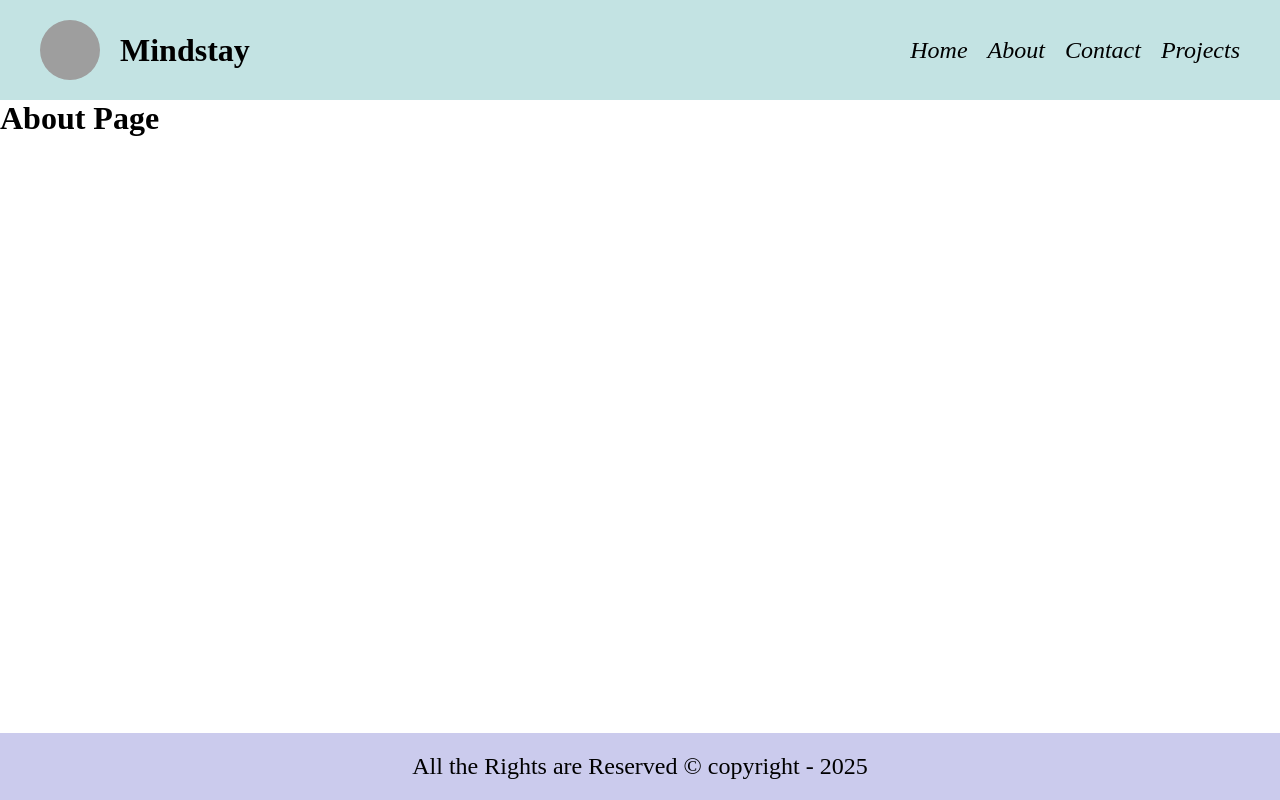
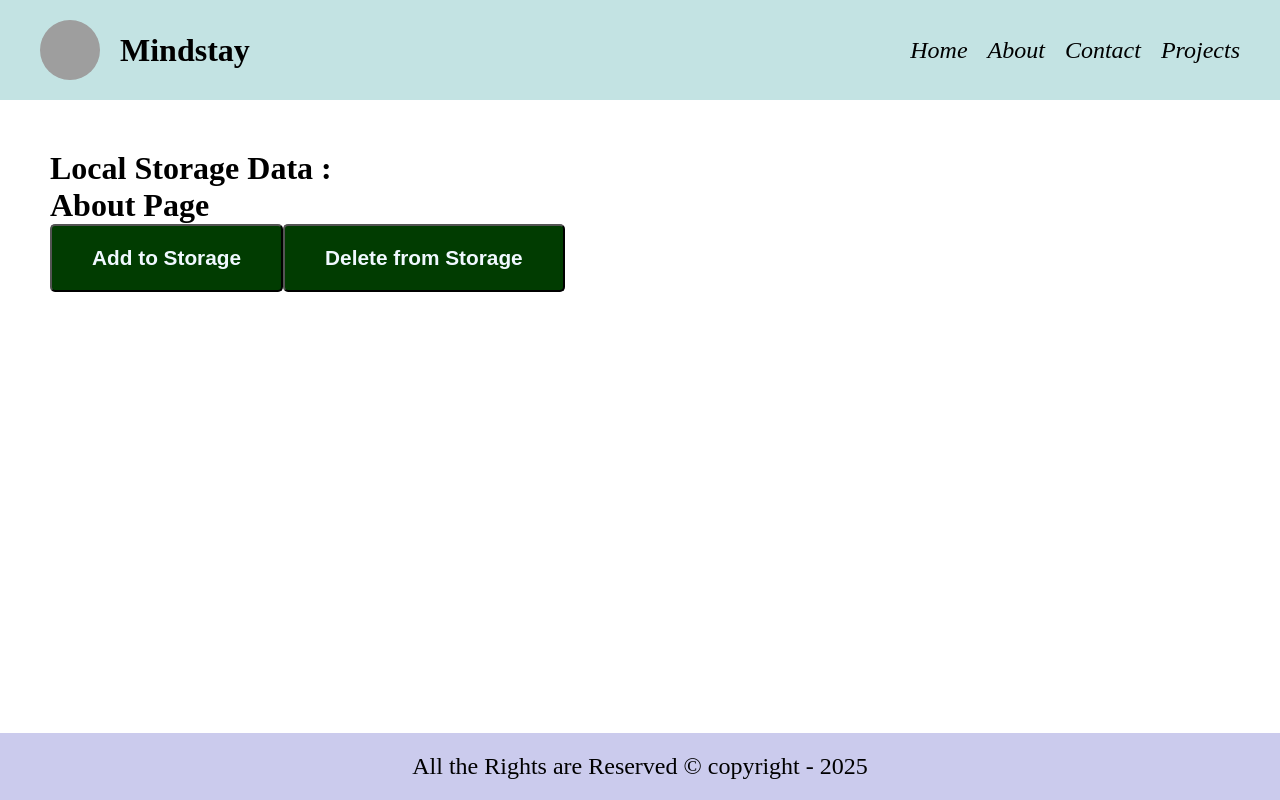
Before and after one commit to coding-tiger-aditya-jawanjal/mern-course-mindstay-1, a React (Vite) app in the folder react/: page /about in a window 1280 px wide. Built offline with nearby package versions, Linux system fonts and the light colour scheme; grey boxes are pictures that could not be loaded.

Commit message:
useEffect Hook and Local or Session Storage

```diff
--- a/react/src/pages/About.jsx
+++ b/react/src/pages/About.jsx
@@ -1,7 +1,38 @@
+import { useEffect } from "react";
+
 const About = () => {
+  useEffect(() => {
+    const auth1 = localStorage.getItem("token");
+    const auth2 = sessionStorage.getItem("token");
+
+    console.log(auth1);
+    console.log(auth2);
+  }, []);
+
+  const handleAdd = () => {
+    localStorage.setItem(
+      "token",
+      JSON.stringify({ name: "pushkar", rollno: 52 })
+    );
+
+    sessionStorage.setItem("token", "this-is-a-token-sessionstorage");
+  };
+
+  const handleDelete = () => {
+    localStorage.clear();
+    sessionStorage.clear();
+  };
+
   return (
-    <div>
+    <div style={{ margin: "50px" }}>
+      <h2> Local Storage Data : </h2>
       <h2> About Page </h2>
+      <button className="btn" onClick={handleAdd}>
+        Add to Storage
+      </button>
+      <button className="btn" onClick={handleDelete}>
+        Delete from Storage
+      </button>
     </div>
   );
 };
--- a/react/src/pages/Home.jsx
+++ b/react/src/pages/Home.jsx
@@ -1,4 +1,5 @@
-import { useState } from "react";
+import { useEffect, useState } from "react";
+import "../styles/home.css";
 
 const Home = () => {
   const [text, setText] = useState("");
@@ -10,6 +11,8 @@ const Home = () => {
     3. useState - hook in react.js
     4. ""       - initial state / value
   */
+
+  useEffect(() => {}, []);
 
   const handleAdd = () => {
     setTasks((prev) => [...prev, text]);
@@ -33,7 +36,7 @@ const Home = () => {
       <div className="box">
         {tasks?.length > 0 &&
           tasks.map((element, index) => {
-            return <p key={index}>{element}</p>;
+            return <p key={index}>{index + 1 + ". " + element}</p>;
           })}
       </div>
     </main>
@@ -41,3 +44,24 @@ const Home = () => {
 };
 
 export default Home;
+
+/*
+
+1. LocalStorage - persist
+2. Session Storage - removed when the browser tab is closed
+3. Cookies - After given time , it deletes
+*/
+
+
+/*
+  useEffect Hook
+
+  1. Functional Comp
+    a. useEffect Hook
+
+  2. Class Compo
+    a. componentDidMount
+    b. componendDidUnmount
+    c. componentDidUpdate
+
+ */
--- a/react/src/styles/header.css
+++ b/react/src/styles/header.css
@@ -41,46 +41,3 @@ nav {
   color: blue;
   text-decoration: underline;
 }
-
-main {
-  display: flex;
-  flex-direction: column;
-  min-height: 100dvh;
-  justify-content: center;
-  align-items: center;
-}
-
-.btn {
-  padding: 20px 40px;
-  font-size: 1.3rem;
-  font-weight: bold;
-  border-radius: 5px;
-  background: rgb(1, 60, 1);
-  color: aliceblue;
-  cursor: pointer;
-  transition: all ease-in-out 300ms;
-}
-
-button:hover {
-  scale: 105%;
-  background: red;
-}
-
-.input-box {
-  display: flex;
-  align-items: center;
-  gap: 20px;
-}
-
-input {
-  font-size: 1.3rem;
-  padding: 20px 40px;
-  border-radius: 5px;
-  width: 500px;
-}
-
-.box {
-  align-self: flex-start;
-  margin: 30px 420px;
-  font-size: 1.2rem;
-}
--- /dev/null
+++ b/react/src/styles/home.css
@@ -0,0 +1,46 @@
+main {
+  display: flex;
+  flex-direction: column;
+  min-height: 100dvh;
+  justify-content: center;
+  align-items: center;
+}
+
+.btn {
+  padding: 20px 40px;
+  font-size: 1.3rem;
+  font-weight: bold;
+  border-radius: 5px;
+  background: rgb(1, 60, 1);
+  color: aliceblue;
+  cursor: pointer;
+  transition: all ease-in-out 300ms;
+}
+
+button:hover {
+  scale: 105%;
+  background: red;
+}
+
+.input-box {
+  display: flex;
+  align-items: center;
+  gap: 20px;
+}
+
+input {
+  font-size: 1.3rem;
+  padding: 20px 40px;
+  border-radius: 5px;
+  width: 500px;
+}
+
+.box {
+  align-self: flex-start;
+  margin: 30px 420px;
+  font-size: 1.2rem;
+  display: flex;
+  flex-direction: column;
+  font-size: 1.6rem;
+  gap: 20px;
+}
```
